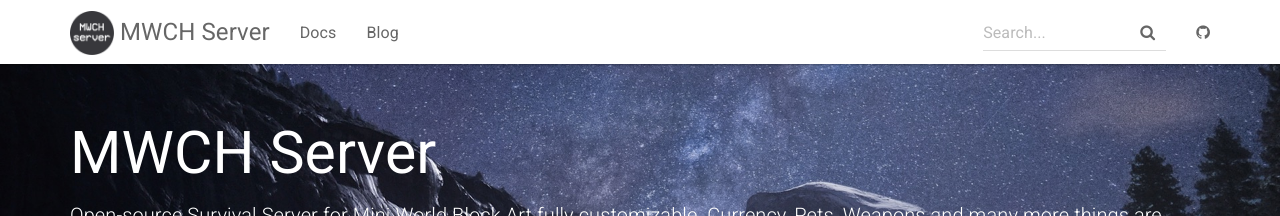
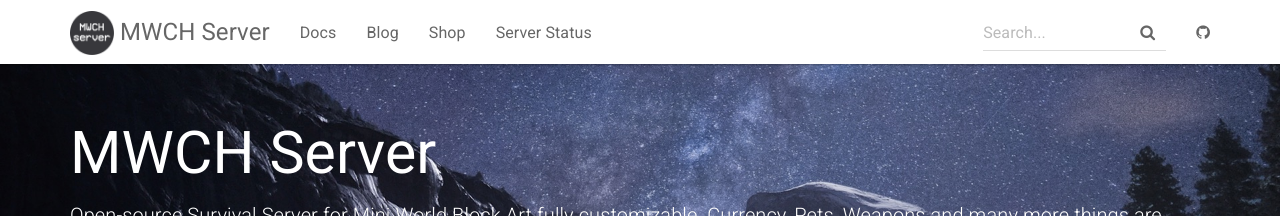
Before and after one commit to nattapong3912/website, a Jekyll site: the page built from index.html, in a window 1280 px wide. Shown: the top 216 px of the page. Built offline with Jekyll 4.4.1, drawn with Linux system fonts in a browser that asks for light colours; nearby versions of some CDN libraries.

Commit message:
Update topnav.html

```diff
--- a/_includes/topnav.html
+++ b/_includes/topnav.html
@@ -15,6 +15,8 @@
             <ul class="nav navbar-nav">
                 <li {% if page.sectionid=='docs' %} class="active" {% endif %}><a href="{{ "/docs/home/" | prepend: site.baseurl }}">Docs</a></li>
                 <li {% if page.sectionid=='blog' %} class="active" {% endif %}><a href="{{ site.posts.first.url | prepend: site.baseurl }}">Blog</a></li>
+                <li><a href="http://mwch-server.feiku.gq/shop">Shop</a></li>
+                <li><a href="http://mwch-server.feiku.gq/status">Server Status</a></li>
             </ul>
             <div class="navbar-right">
                 <form class="navbar-form navbar-left">
```
